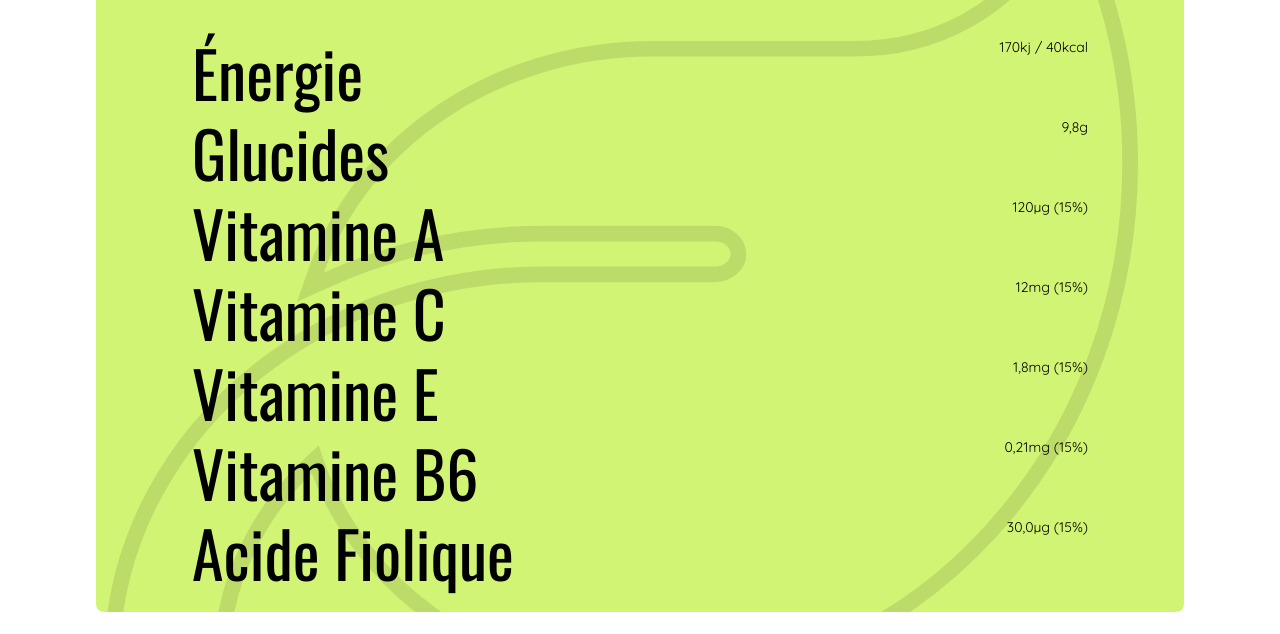
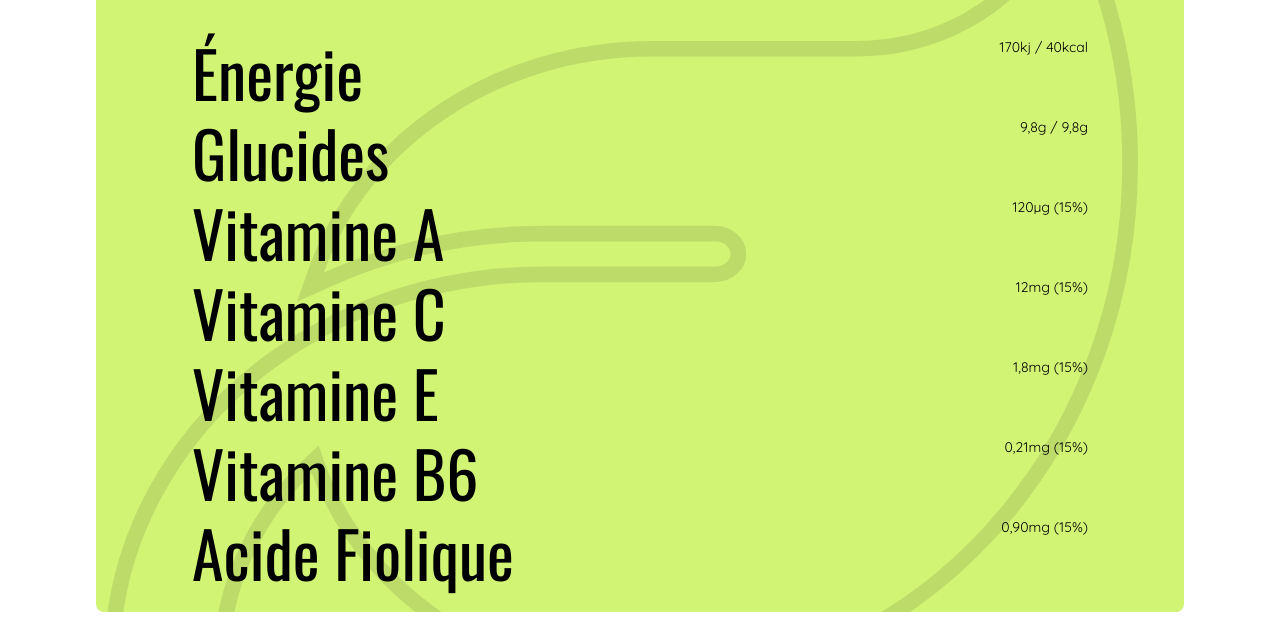
Before and after one commit to ArthurJarriau/Alimenterre, a React (Create React App) app: page /product in a window 1280 px wide. Shown: the part 1680-2314 px from the top of the page. Built offline with nearby package versions, Linux system fonts and the light colour scheme; no server answers.

Commit message:
Product card - FINAL

```diff
--- a/src/components/About.jsx
+++ b/src/components/About.jsx
@@ -1,5 +1,16 @@
 const About = (props) => {
-  const { name, origin, score } = props;
+  const {
+    name,
+    origin,
+    score,
+    energy,
+    glucide,
+    vitaminea,
+    vitaminec,
+    vitaminee,
+    vitamineb6,
+    acide,
+  } = props;
   return (
     <section className="about">
       <h2 className="about__title">À propos de la {name}</h2>
@@ -15,31 +26,31 @@ const About = (props) => {
         <h3 className="about__subtitlenutri">Nutriments</h3>
         <div className="about__line">
           <p className="about__category">Énergie</p>
-          <p className="about__data">170kj / 40kcal</p>
+          <p className="about__data">{energy}</p>
         </div>
         <div className="about__line">
           <p className="about__category">Glucides</p>
-          <p className="about__data">9,8g</p>
+          <p className="about__data">{glucide}</p>
         </div>
         <div className="about__line">
           <p className="about__category">Vitamine A</p>
-          <p className="about__data">120µg (15%)</p>
+          <p className="about__data">{vitaminea}</p>
         </div>
         <div className="about__line">
           <p className="about__category">Vitamine C</p>
-          <p className="about__data">12mg (15%)</p>
+          <p className="about__data">{vitaminec}</p>
         </div>
         <div className="about__line">
           <p className="about__category">Vitamine E</p>
-          <p className="about__data">1,8mg (15%)</p>
+          <p className="about__data">{vitaminee}</p>
         </div>
         <div className="about__line">
           <p className="about__category">Vitamine B6</p>
-          <p className="about__data">0,21mg (15%)</p>
+          <p className="about__data">{vitamineb6}</p>
         </div>
         <div className="about__line">
           <p className="about__category">Acide Fiolique</p>
-          <p className="about__data">30,0µg (15%)</p>
+          <p className="about__data">{acide}</p>
         </div>
       </div>
     </section>
--- a/src/pages/Product.jsx
+++ b/src/pages/Product.jsx
@@ -12,7 +12,18 @@ const Product = (props) => {
       pour ne plus avoir faim. Elle est riche en oligoéléments. Un vrai délice
       pour vos papilles."
       />
-      <About name="Banane" origin="Guadeloupe" score="75" />
+      <About
+        name="Banane"
+        origin="Guadeloupe"
+        score="75"
+        energy="170kj / 40kcal"
+        glucide="9,8g / 9,8g"
+        vitaminea="120µg (15%)"
+        vitaminec="12mg (15%)"
+        vitaminee="1,8mg (15%)"
+        vitamineb6="0,21mg (15%)"
+        acide="0,90mg (15%)"
+      />
       <Similar />
     </main>
   );
```
